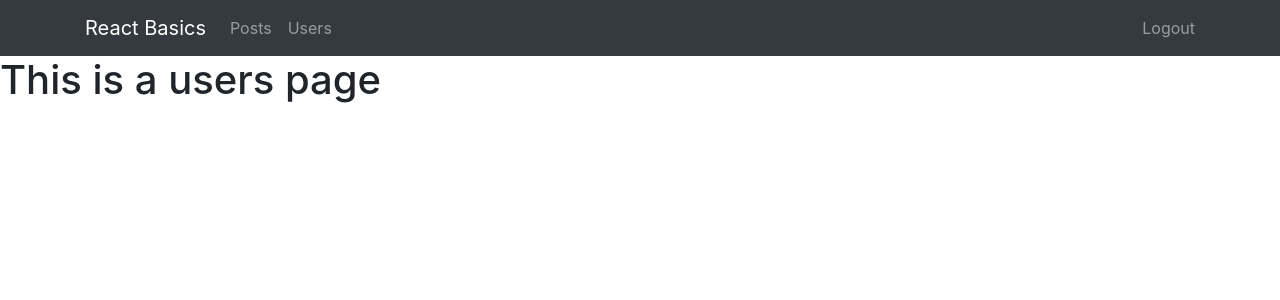
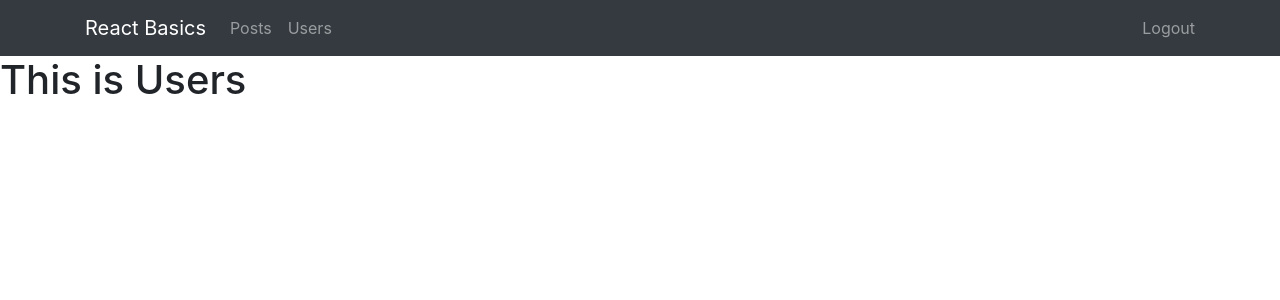
Before and after one commit to msr1013/react-router-app, a React (Create React App) app: page /users in a window 1280 px wide. Shown: the top 300 px of the page. Built offline with nearby package versions, Linux system fonts and the light colour scheme.

Commit message:
user-component-created

```diff
--- a/src/pages/Users.js
+++ b/src/pages/Users.js
@@ -2,7 +2,7 @@
 
 class Users extends React.Component {
     render() {
-        return <h1>This is a users page</h1>
+        return <h1>This is Users</h1>
     }
 }
 
```
